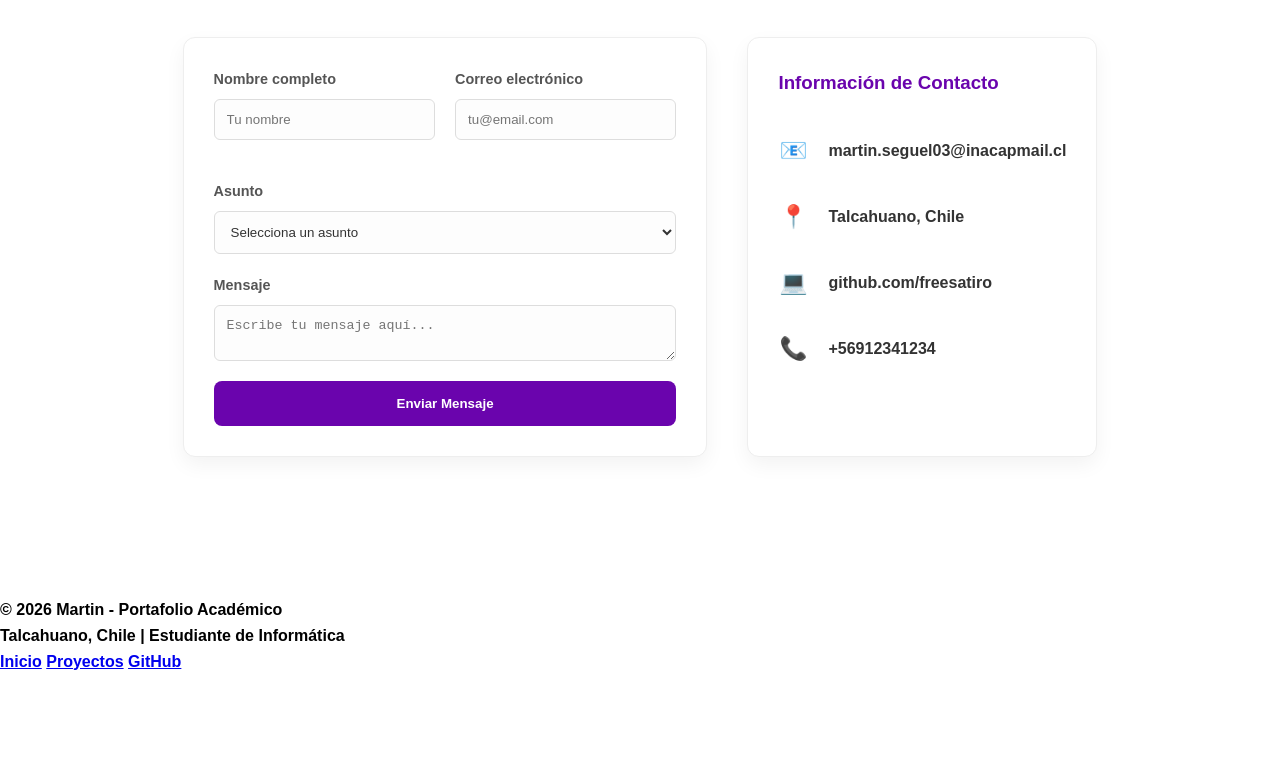
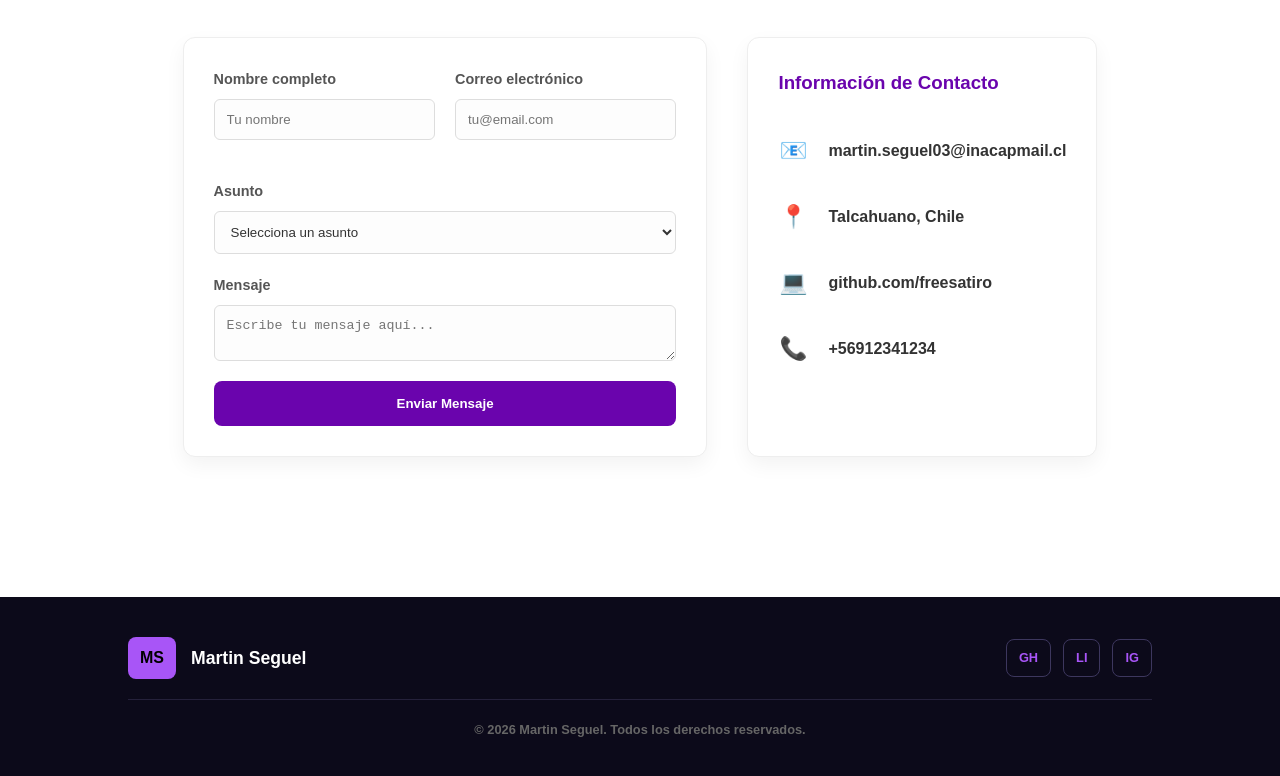
Before and after one commit to freesatiro/certamen16-04, a plain HTML site: page index.html in a window 1280 px wide. Shown: the part 2590-3366 px from the top of the page. Before the commit the page ends 3264 px from the top, so only its background shows below. Drawn offline with Linux system fonts and the light colour scheme; a web font is replaced by a local one.

Commit message:
commit 7: término del código html y css, por fin

```diff
--- a/index.html
+++ b/index.html
@@ -229,15 +229,20 @@
 
 </main>
 
-<footer class="main-footer">
-    <div class="footer-content">
-        <p>&copy; 2026 Martin - Portafolio Académico</p>
-        <p>Talcahuano, Chile | Estudiante de Informática</p>
-        <div class="footer-links">
-            <a href="#inicio">Inicio</a>
-            <a href="#proyectos">Proyectos</a>
-            <a href="https://github.com/tu-usuario" target="_blank">GitHub</a>
+<footer class="footer-dark">
+    <div class="footer-top">
+        <div class="footer-brand">
+            <div class="logo-footer">MS</div>
+            <span class="footer-name">Martin Seguel</span>
         </div>
+        <div class="footer-socials">
+            <a href="https://github.com/freesatiro" target="_blank" class="social-btn">GH</a>
+            <a href="https://github.com/freesatiro" class="social-btn">LI</a>
+            <a href="https://www.instagram.com/iicecoldtears/" class="social-btn">IG</a>
+        </div>
+    </div>
+    <div class="footer-bottom">
+        <p>&copy; 2026 Martin Seguel. Todos los derechos reservados.</p>
     </div>
 </footer>
 
--- a/style.css
+++ b/style.css
@@ -391,3 +391,65 @@ td {
     flex-direction: column;
     align-items: center;
 }
+
+.footer-dark {
+    background-color: #0c0a1a;
+    color: white;
+    padding: 40px 10%;
+    margin-top: 0;
+}
+
+.footer-top {
+    display: flex;
+    justify-content: space-between;
+    align-items: center;
+    border-bottom: 1px solid #25213b;
+    padding-bottom: 20px;
+    margin-bottom: 20px;
+}
+
+.footer-brand {
+    display: flex;
+    align-items: center;
+    gap: 15px;
+}
+
+.logo-footer {
+    background-color: #a855f7;
+    color: black;
+    font-weight: bold;
+    padding: 8px 12px;
+    border-radius: 8px;
+}
+
+.footer-name {
+    font-weight: bold;
+    font-size: 1.1rem;
+}
+
+.footer-socials {
+    display: flex;
+    gap: 12px;
+}
+
+.social-btn {
+    border: 1px solid #3d375e;
+    color: #a855f7;
+    text-decoration: none;
+    padding: 8px 12px;
+    border-radius: 8px;
+    font-size: 0.8rem;
+    font-weight: bold;
+    transition: 0.3s;
+}
+
+.social-btn:hover {
+    background-color: #a855f7;
+    color: white;
+}
+
+.footer-bottom {
+    text-align: center;
+    font-size: 0.8rem;
+    color: #666;
+}
```
